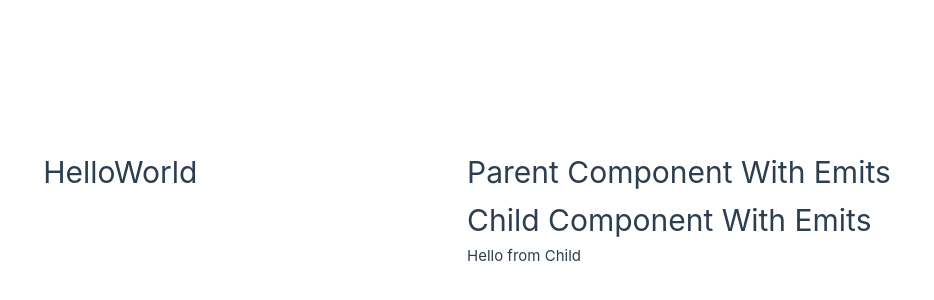
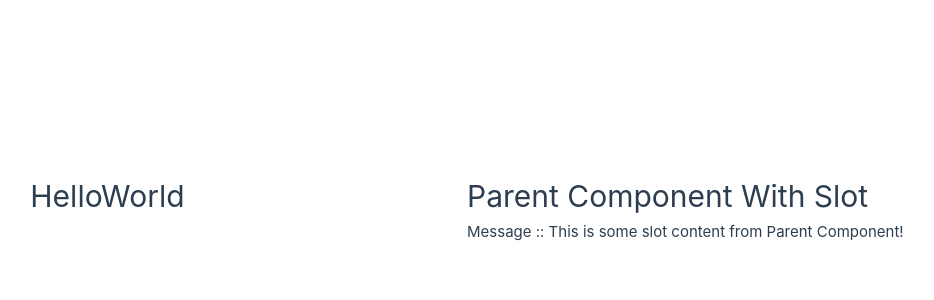
Before and after one commit to TSKHayagreevaC/vue-webapp, a Vue app: page / in a window 1280 px wide. Shown: the part 192-492 px from the top of the page, without its empty margins (173-1107 px from the left). Built offline with nearby package versions, Linux system fonts and the light colour scheme.

Commit message:
Added Slots component

```diff
--- a/src/App.vue
+++ b/src/App.vue
@@ -1,8 +1,8 @@
 <script setup>
-import ParentComponentWithEmits from './components/ParentComponentWithEmits.vue'
+import ParentComponentWithSlot from './components/ParentComponentWithSlot.vue'
 </script>
 
 <template>
   <h1>HelloWorld</h1>
-  <ParentComponentWithEmits />
+  <ParentComponentWithSlot />
 </template>
--- /dev/null
+++ b/src/components/ParentComponentWithSlot.vue
@@ -0,0 +1,13 @@
+<script setup>
+    import {ref} from 'vue';
+    import ChildComponentWithSlot from './childComponents/ChildComponentWithSlot.vue';
+
+    const msg = ref('This is some slot content from Parent Component!');
+</script>
+
+<template>
+    <div>
+        <h1>Parent Component With Slot</h1>
+        <ChildComponentWithSlot>Message :: {{msg}}</ChildComponentWithSlot>
+    </div>
+</template>
--- /dev/null
+++ b/src/components/childComponents/ChildComponentWithSlot.vue
@@ -0,0 +1,3 @@
+<template>
+    <slot>Fallback content from Child Component' Slot tag</slot>
+</template>
```
